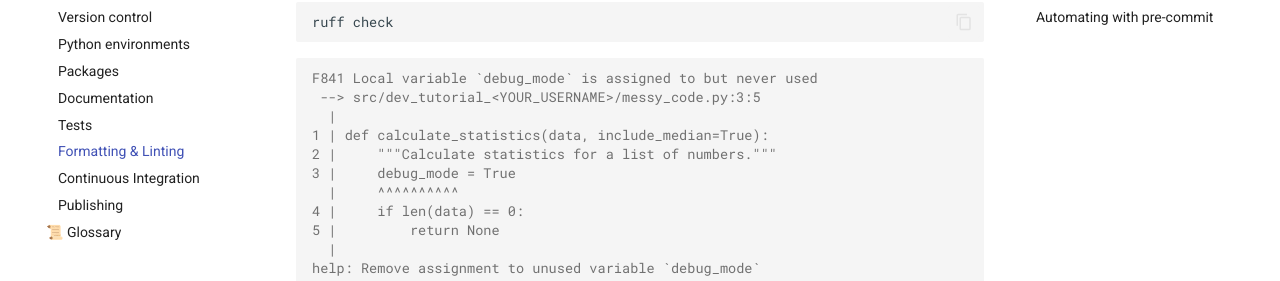
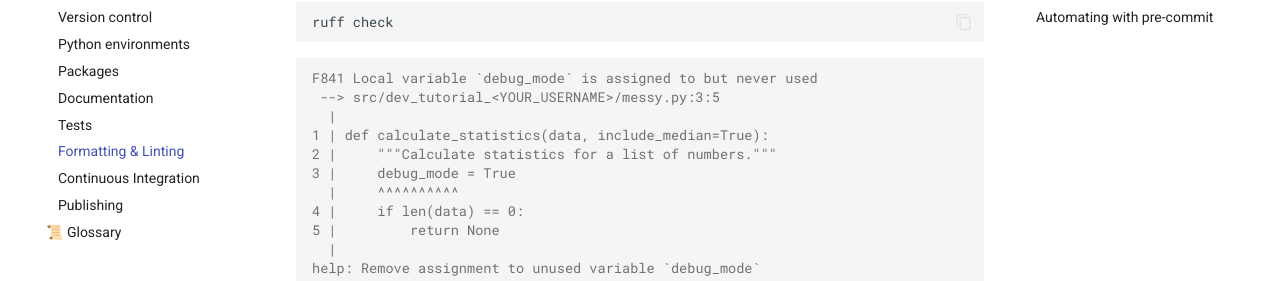
Before and after one commit to mbercx/softdev-101, an MkDocs documentation site: the page built from docs/formatting.md, in a window 1280 px wide and 900 px high, scrolled down 2398 px. Shown: the part 172-453 px from the top of the window. Built offline with MkDocs 1.6.1 and Material for MkDocs 9.7.7, drawn with Linux system fonts in a browser that asks for light colours; comment, search, counter and statistics services are not loaded.

Commit message:
📚 Fix inconsistencies in code snippets

````diff
--- a/docs/formatting.md
+++ b/docs/formatting.md
@@ -119,7 +119,7 @@ ruff check
 
 ```console {.no-copy}
 F841 Local variable `debug_mode` is assigned to but never used
- --> src/dev_tutorial_<YOUR_USERNAME>/messy_code.py:3:5
+ --> src/dev_tutorial_<YOUR_USERNAME>/messy.py:3:5
   |
 1 | def calculate_statistics(data, include_median=True):
 2 |     """Calculate statistics for a list of numbers."""
````
Also changed, not shown: docs/documentation.md (+1 -1 lines), docs/tests.md (+2 -2 lines).
